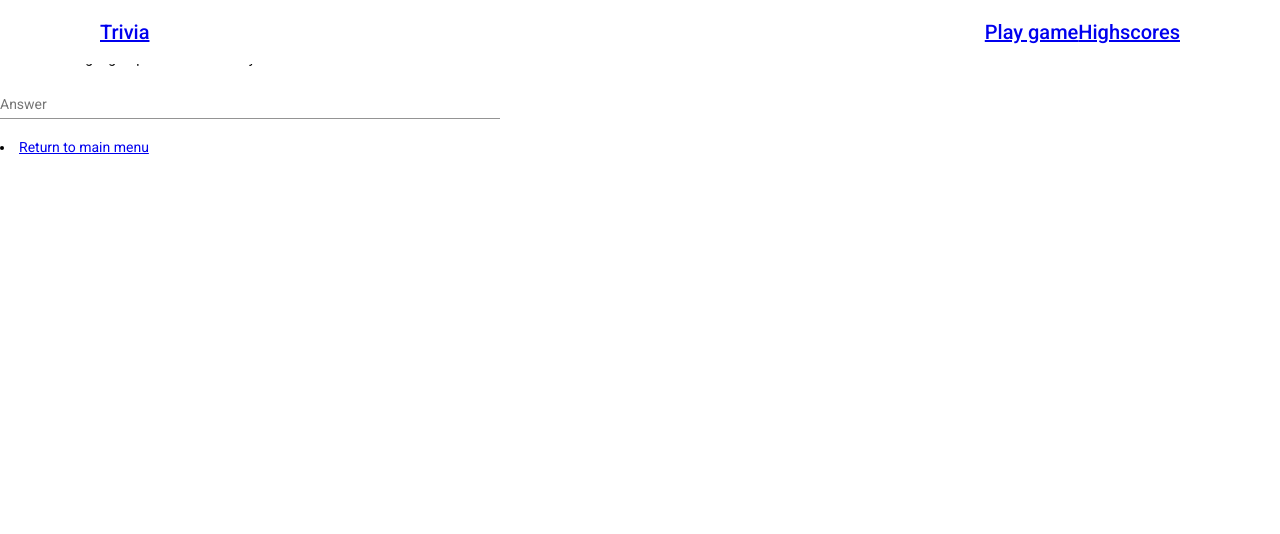
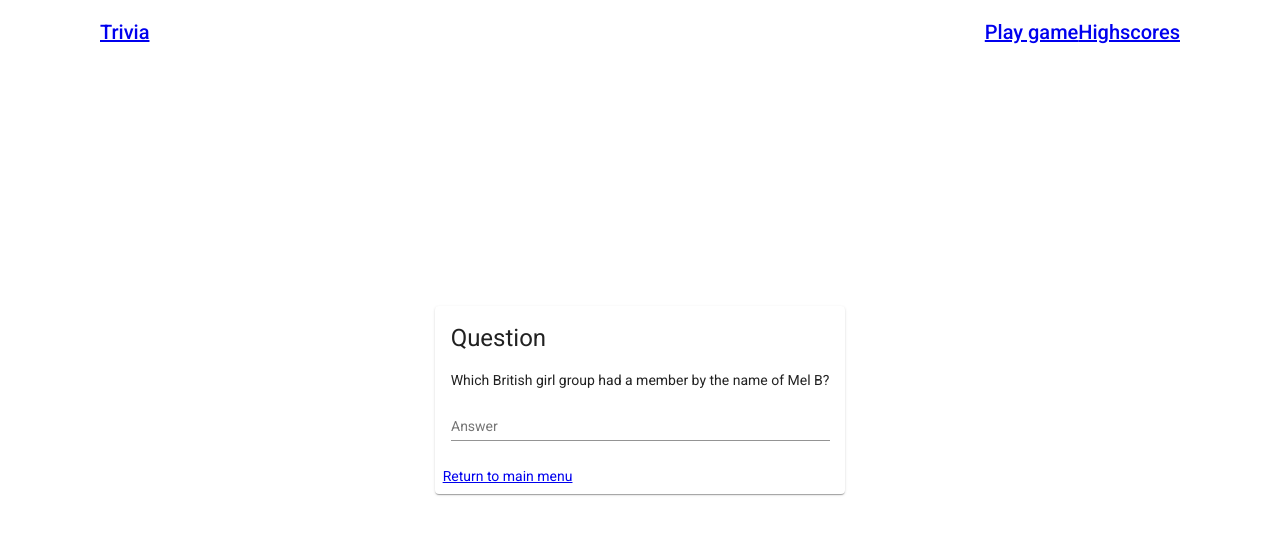
Before and after one commit to MichielTondeur/Angular-QuizApp, an Angular app: page /game in a window 1280 px wide. Shown: the top 534 px of the page. Built offline with nearby package versions, Linux system fonts and the light colour scheme; a web font is replaced by a local one.

Commit message:
feat: add first game styling

```diff
--- a/src/app/game/components/game/game.component.html
+++ b/src/app/game/components/game/game.component.html
@@ -1,6 +1,11 @@
-<div>
-  <app-result *ngIf="submitted" [answer]="question.answer" [userAnswer]="userAnswer" (next)="onNext($event)"></app-result>
-  <app-question *ngIf="!submitted" [question]="question.question" (submitted)="onSubmitted($event)"></app-question>
-  <p *ngIf="streak >= 2">You're on a roll, {{streak}} in a row!</p>
-  <li><a routerLink="/" routerLinkActive="active">Return to main menu</a></li>
-</div>
+<main class="wrapper">
+  <mat-card>
+    <mat-card-header style='background-color: purple'></mat-card-header>
+    <app-result *ngIf="submitted" [answer]="question.answer" [userAnswer]="userAnswer" (next)="onNext($event)"></app-result>
+    <app-question *ngIf="!submitted" [question]="question.question" (submitted)="onSubmitted($event)"></app-question>
+    <p *ngIf="streak >= 2">You're on a roll, {{streak}} in a row!</p>
+    <mat-card-actions>
+      <a routerLink="/" routerLinkActive="active">Return to main menu</a>
+    </mat-card-actions>
+  </mat-card>
+</main>
--- a/src/app/game/components/game/game.component.scss
+++ b/src/app/game/components/game/game.component.scss
@@ -0,0 +1,6 @@
+.wrapper {
+  height: 800px;
+  display: flex;
+  justify-content: center;
+  align-items: center;
+}
```
Also changed, not shown: src/app/game/game.module.ts (+8 -1 lines).
